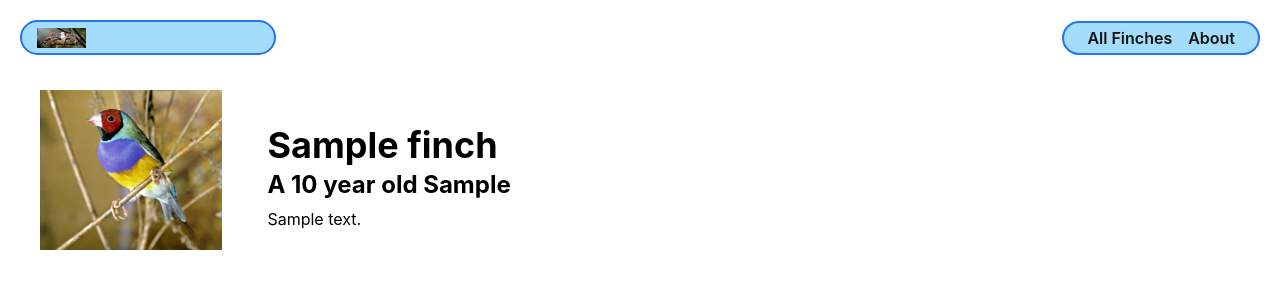
After one commit to EleahBurman/finchcollector, a Django app: page /finches/1/ in a window 1280 px wide. The commit adds this page. Shown: the top 300 px of the page. Run offline with Django 4.2, Linux system fonts and the light colour scheme; tables that the repository leaves empty hold one stand-in row (values such as "Sample post").

```diff
--- /dev/null
+++ b/main_app/static/css/finches/finch-detail.css
@@ -0,0 +1,220 @@
+.finch-container {
+    padding: 35px 30px;
+    display: flex;
+    flex-direction: column;
+    align-items: center;
+    justify-content: center;
+    object-fit:contain;
+  }
+
+  .finch-img {
+    width: 75%;
+    max-width: 350px;
+  }
+
+  .usr-img {
+    width: 100%;
+    border-radius: var(--card-border-radius);
+  }
+
+  .finch-details {
+    width: 98%;
+  }
+
+  .finch-actions {
+    margin-top: 20px;
+  }
+
+  .feedings-toy-container {
+    display: flex;
+    flex-direction: column;
+    padding-bottom: 20px;
+    align-items: center;
+  }
+
+  .subsection-title {
+    display: flex;
+    align-items: center;
+    margin-bottom: 12px;
+  }
+
+  .subsection-content {
+    margin: 0 8px;
+  }
+
+  .toy-container {
+    display: flex;
+    align-items: center;
+    flex-wrap: wrap;
+  }
+
+  .color-block {
+    opacity: 0.8;
+    height: 25px;
+    width: 25px;
+    margin-right: 10px;
+  }
+
+  .unfed,
+  .fed,
+  .no-toys,
+  .all-toys {
+    margin: 0;
+    font-weight: bold;
+  }
+
+  .unfed,
+  .no-toys {
+    color: var(--danger);
+  }
+
+  .fed,
+  .all-toys {
+    color: var(--submit);
+  }
+
+  .finch-details h1 {
+    font-size: var(--font-xxl);
+    margin: 15px 0 3px;
+  }
+
+  .finch-details h2 {
+    font-size: var(--font-xl);
+    margin: 0 0 10px;
+    margin-top: 0;
+    margin-bottom: 10px;
+  }
+
+  .finch-details h3 {
+    margin: 20px 0 10px;
+    font-size: var(--font-l);
+  }
+
+  .finch-details p {
+    font-size: var(--font-reg);
+    margin: 5px 0;
+  }
+
+  .feedings-toy-container > section {
+    width: 80%;
+    min-width: 360px;
+    border: var(--borders);
+    border-radius: var(--card-border-radius);
+    padding: 10px;
+    box-shadow: var(--card-box-shadow);
+    display: flex;
+    flex-direction: column;
+    justify-content: center;
+    margin-bottom: 20px;
+  }
+
+  .subsection-title img {
+    height: 42px;
+    margin-left: 8px;
+  }
+
+  .subsection-title img:first-of-type {
+    margin-left: 16px;
+  }
+
+  .feedings h2,
+  .toys h2 {
+    font-size: 3.2rem;
+    margin: 0;
+  }
+
+  .feedings h3,
+  .toys h3 {
+    font-size: var(--font-xl);
+    margin: 10px 0;
+  }
+
+  .subsection-content p,
+  .subsection-content input,
+  .subsection-content select {
+    font-size: var(--font-l);
+  }
+
+  .subsection-content input,
+  .subsection-content select {
+    margin-left: 5px;
+    padding: 3px;
+  }
+
+  .feedings table {
+    width: calc(100% - 16px);
+    text-align: left;
+    border-collapse: collapse;
+    margin: 0 8px;
+  }
+
+  .feedings td {
+    padding: 8px 5px;
+    font-size: var(--font-reg);
+  }
+
+  .feedings th {
+    font-size: var(--font-l);
+    padding: 5px 5px 0;
+    border-bottom: rgb(36, 116, 248) solid 2px;
+  }
+
+  .feedings tr:nth-child(even) {
+    background-color: #f3f3fd;
+  }
+
+  .toy-container p {
+    margin: 12px 0;
+  }
+
+  .toy-container a {
+    text-decoration: none;
+    color: #111;
+  }
+
+  .toy-container .btn {
+    padding: 3px 10px;
+    margin-left: 10px;
+  }
+
+  #file-input {
+    overflow: hidden;
+    position: absolute;
+    width: 0.1px;
+    height: 0.1px;
+  }
+
+  #file-name {
+    margin-bottom: 10px;
+  }
+
+  @media only screen and (min-width: 768px) {
+    .finch-container {
+      padding: 35px 30px;
+      flex-direction: row;
+      align-items: center;
+      justify-content: start;
+    }
+
+    .finch-img {
+      width: 80%;
+      max-width: 250px;
+      margin-right: 25px;
+    }
+
+    .feedings-toy-container {
+      flex-direction: row;
+      justify-content: space-around;
+      align-items: flex-start;
+    }
+
+    .feedings-toy-container > section {
+      width: 45%;
+    }
+  }
+
+  @media only screen and (min-width: 1024px) {
+    .feedings-toy-container {
+      padding: 0 40px;
+    }
+  }
--- /dev/null
+++ b/main_app/templates/finches/detail.html
@@ -0,0 +1,33 @@
+{% extends 'base.html' %}
+{% load static %}
+
+{% block head %}
+<link
+  rel="stylesheet"
+  type="text/css"
+  href="{% static 'css/finches/finch-detail.css' %}"
+/>
+{% endblock %}
+
+{% block content %}
+
+<section class="finch-container">
+  <div class="card">
+    <img
+      src="{% static 'images/grassfinch.jpeg' %}"
+      alt="A grass finch"
+      class="finch-img"
+    >
+  </div>
+  <div class="finch-details">
+    <h1>{{ finch.name }}</h1>
+    {% if finch.age > 0 %}
+      <h2>A {{ finch.age }} year old {{ finch.type }}</h2>
+    {% else %}
+      <h2>A {{ finch.type }} chick.</h2>
+    {% endif %}
+    <p>{{ finch.description }}</p>
+  </div>
+</section>
+
+{% endblock %}
--- a/main_app/templates/finches/index.html
+++ b/main_app/templates/finches/index.html
@@ -22,6 +22,7 @@
 <section class="card-container">
   {% for finch in finches %}
     <div class="card">
+      <a href="{% url 'finch-detail' finch.id %}">
         <div class="card-content">
           <div class="card-img-container">
             <img
@@ -38,6 +39,7 @@
           {% endif %}
           <p><small>{{ finch.description }}</small></p>
         </div>
+      </a>
     </div>
   {% endfor %}
 </section>
--- a/main_app/urls.py
+++ b/main_app/urls.py
@@ -5,4 +5,5 @@ urlpatterns = [
     path('', views.home, name='home'),
     path('about/',views.about, name='about'),
     path('finches/', views.finch_index, name='finch-index'),
+    path('finches/<int:finch_id>/', views.finch_detail, name='finch-detail')
 ]
--- a/main_app/views.py
+++ b/main_app/views.py
@@ -13,3 +13,7 @@ def about(request):
 def finch_index(request):
   finches = Finch.objects.all()
   return render(request, 'finches/index.html', { 'finches': finches })
+
+def finch_detail(request, finch_id):
+  finch = Finch.objects.get(id=finch_id)
+  return render(request, 'finches/detail.html', { 'finch': finch })
```
Lines whose indentation alone changed are shown as unchanged.
